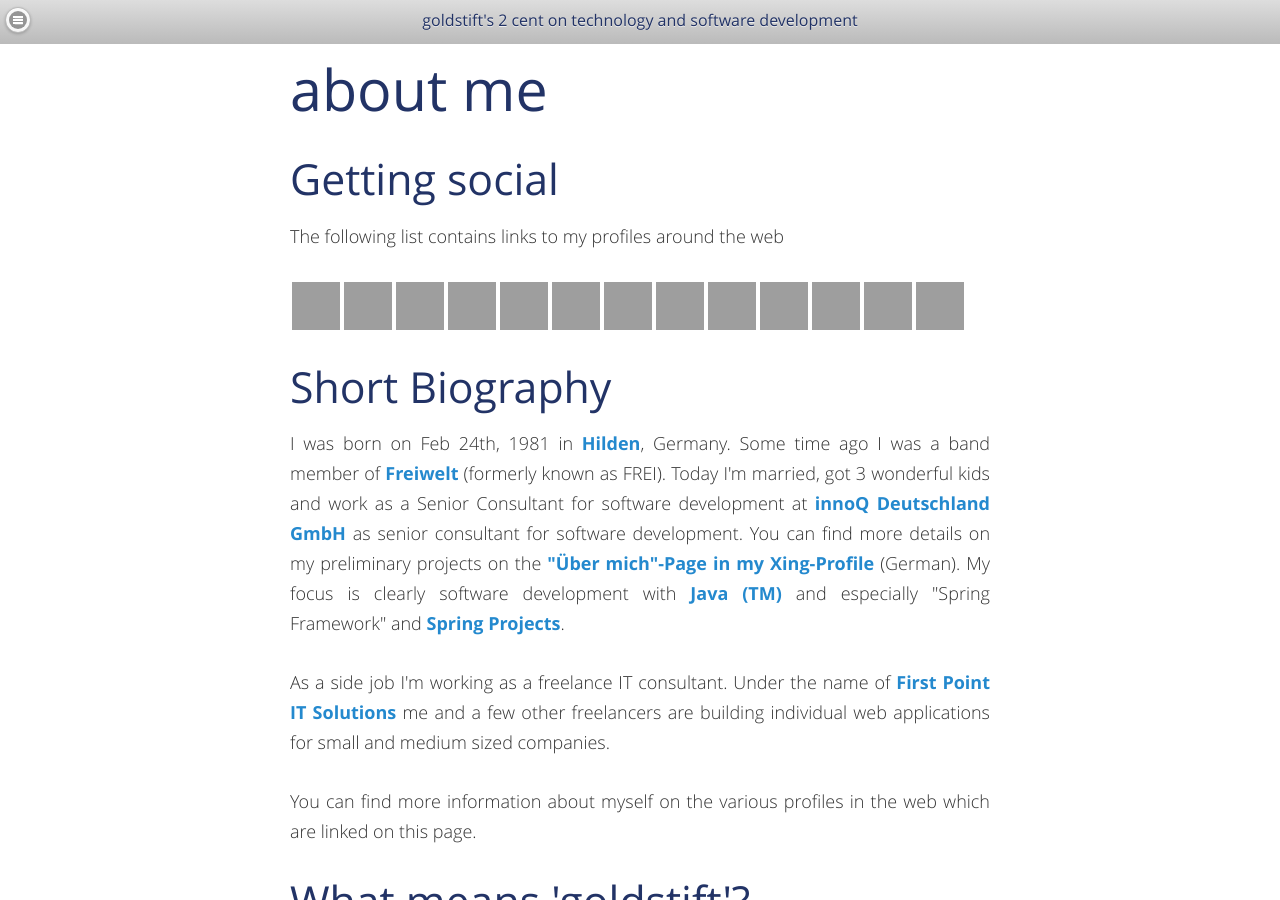
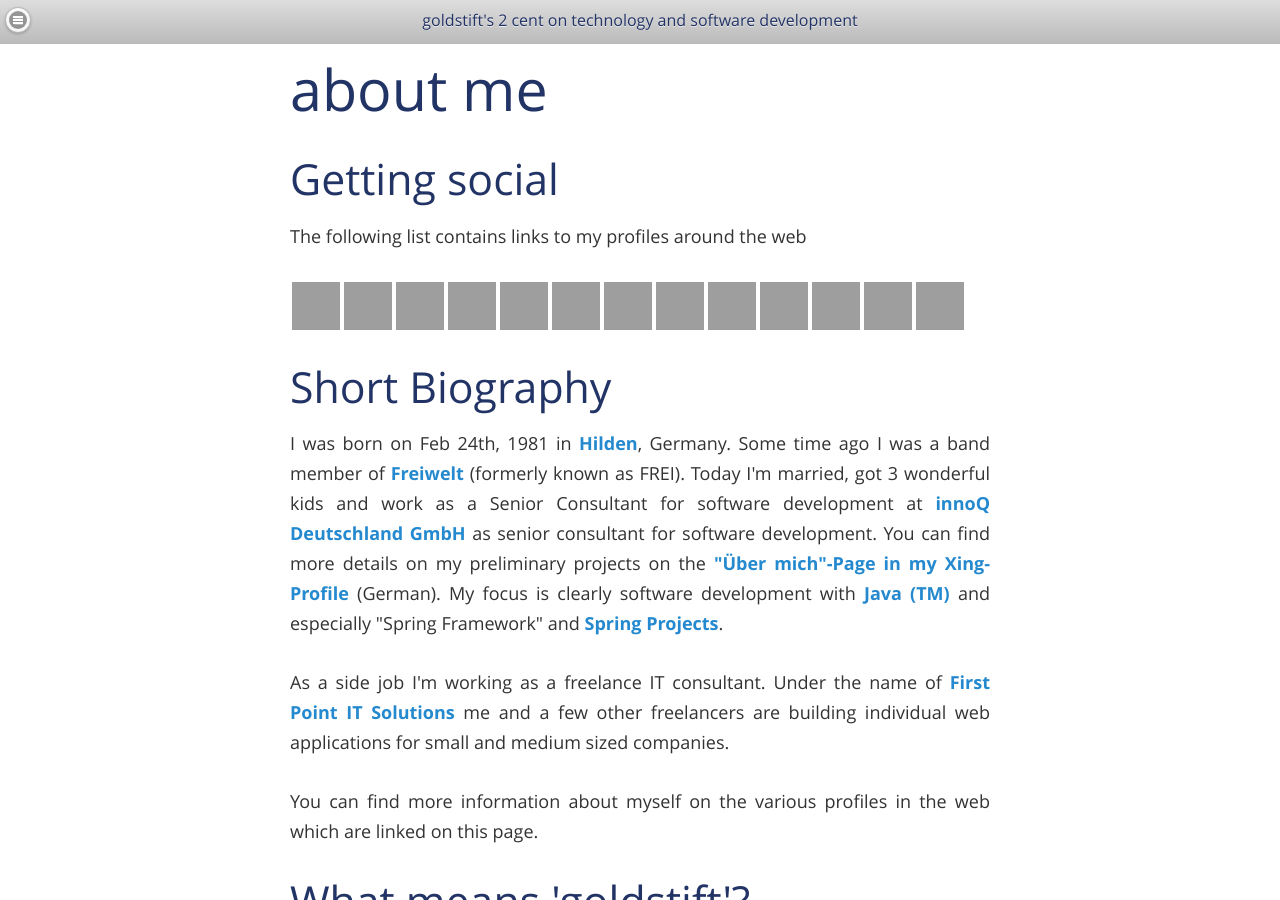
Before and after one commit to aheusingfeld/aheusingfeld.github.io, a Jekyll site: the page built from index.html, in a window 1280 px wide and 900 px high. Built offline with Jekyll 4.4.1, drawn with Linux system fonts in a browser that asks for light colours; comment, search, counter and statistics services are not loaded; grey boxes are pictures that could not be loaded.

Commit message:
Change font-weight to 500 for section p

```diff
--- a/stylesheets/styles.css
+++ b/stylesheets/styles.css
@@ -136,7 +136,7 @@ section {
     padding-bottom:50px;
 }
 section p, section pre, section ul { margin-bottom:1.6em; }
-section p { font-weight:300; text-align:justify;}
+section p { font-weight:500; text-align:justify;}
 
 article { padding-top:1em; }
 aside#related li { padding-top:1em; line-height: 1.5;}
```
